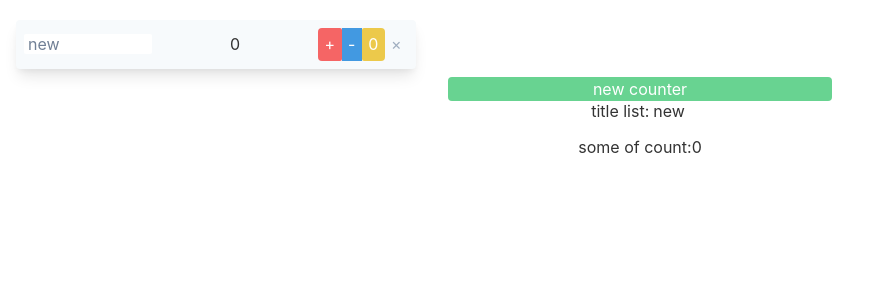
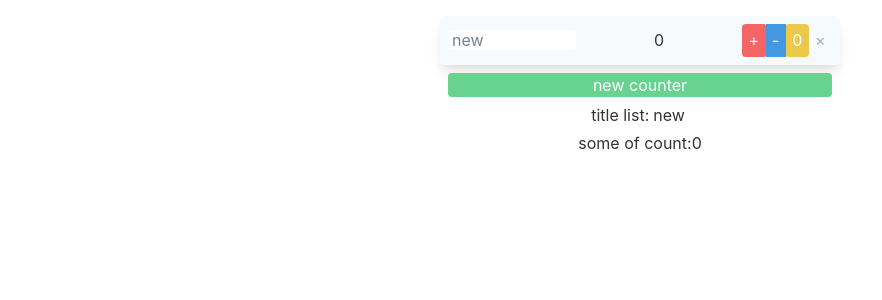
Before and after one commit to ShishaBoyTJ/svelte-ts-counter, a Svelte app: page / in a window 1280 px wide. Shown: the top 300 px of the page, without its empty margins (0-882 px from the left). Built offline with nearby package versions, Linux system fonts and the light colour scheme.

Commit message:
[mod]style修正

```diff
--- a/src/components/pages/Index.svelte
+++ b/src/components/pages/Index.svelte
@@ -35,8 +35,8 @@ const handleOnClickDelete = (value :any) => {
 }
 
 </script>
-<div class="center">
-  <div>
+<div class="center mb-8">
+  <div class="center mb-8">
     {#each $counterList as item, index}
       <CounterContainer index={index} bind:title={item.title}  bind:count={item.count} on:delete={e => handleOnClickDelete(e.detail)}/>
     {/each}
@@ -50,7 +50,7 @@ const handleOnClickDelete = (value :any) => {
     </p>
     {/each}
   </div>
-  <p>
+  <p class="my-8">
     some of count:{countSum}
   </p>
 </div>
@@ -63,6 +63,13 @@ const handleOnClickDelete = (value :any) => {
 .center{
   text-align:center;
 }
+.mb-8{
+  margin-bottom: 8px;
+}
+.my-8{
+  margin-top: 8px;
+  margin-bottom: 8px;
+}
 .mx-4{
   margin:0 4px;
 }
--- a/src/components/templates/CounterContainer.svelte
+++ b/src/components/templates/CounterContainer.svelte
@@ -33,7 +33,7 @@
   }
 </script>
 
-<div class="flex my-4 container">
+<div class="flex container">
   <InputText bind:value={title} class="mx-8 mxr-auto"/>
   {count}
   <div class="flex mx-8 mxl-auto">
@@ -49,9 +49,11 @@
   display: flex;
   justify-content: center;
   align-items: center;
+  margin:auto;
 }
 .my-4{
-  margin:4px 0;
+  margin-top:4px;
+  margin-bottom:4px;
 }
 .mx-8{
   margin:0 8px;
```
